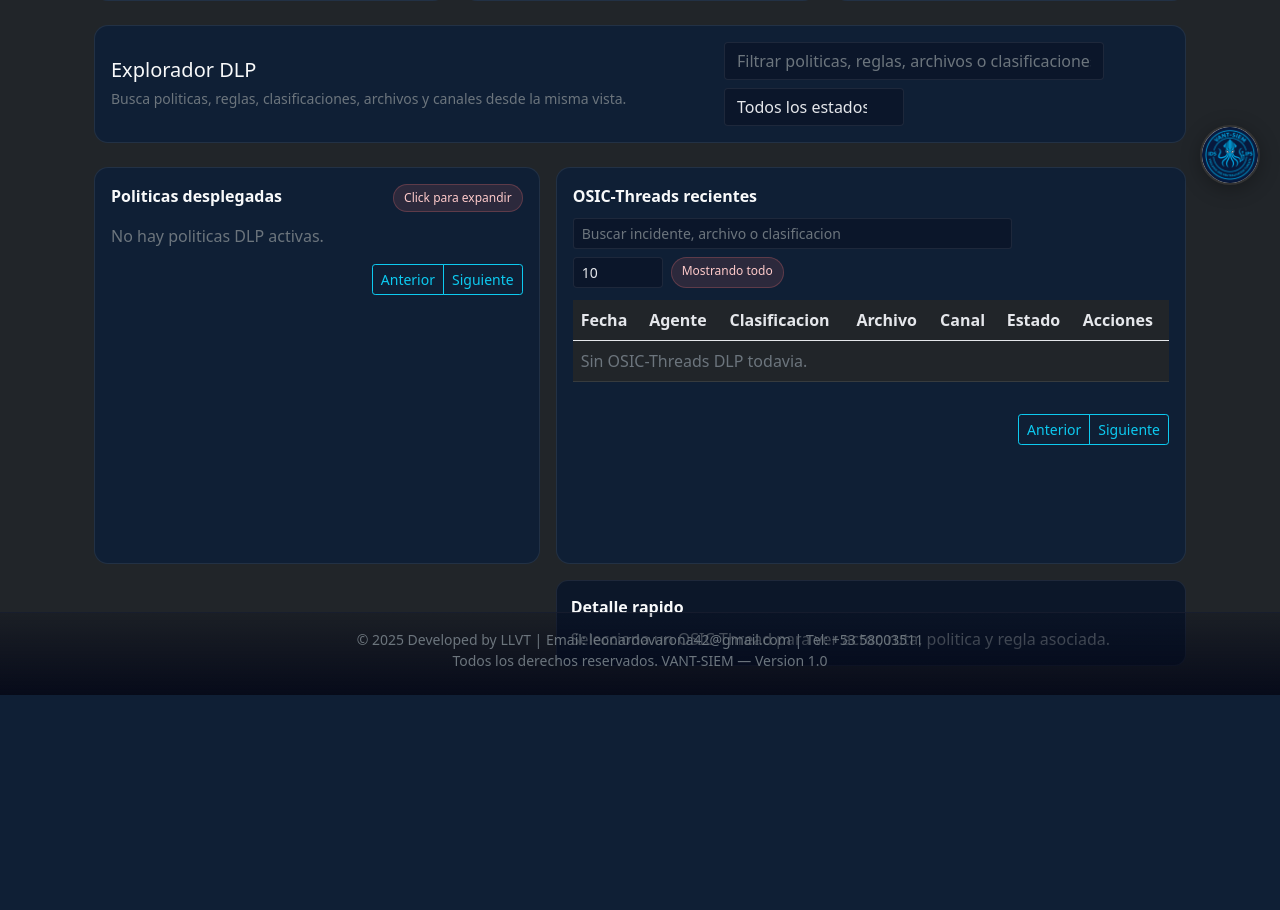
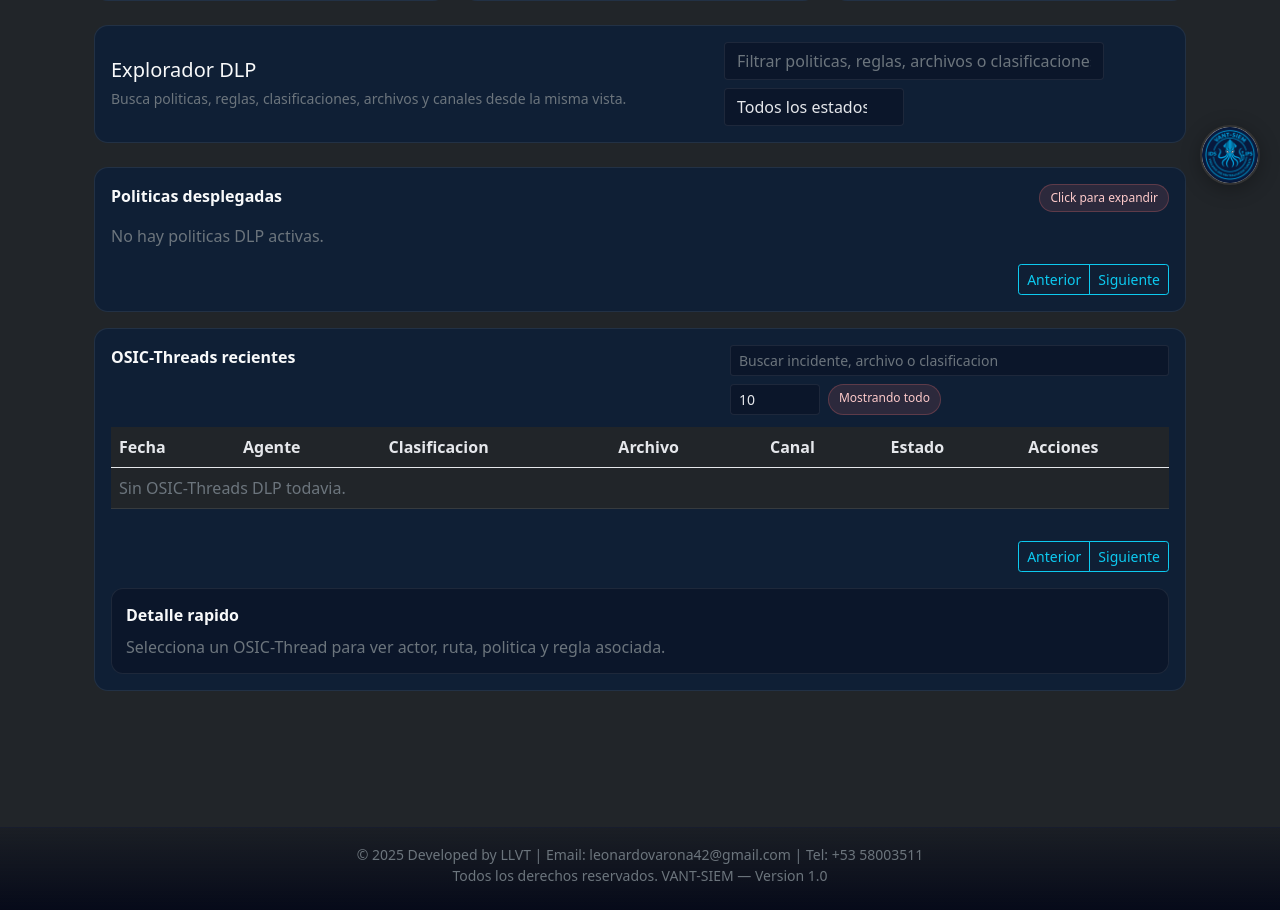
Before and after one commit to leonardovarona42/VANT-SIEM, a Django app: template VANT_SIEM/templates/dlp_service_dashboard.html in a window 1280 px wide. Shown: the part 595-1505 px from the top of the page. Before the commit the page ends 1290 px from the top, so only its background shows below. Run offline with Django 5.2, Linux system fonts and the light colour scheme; the template is opened without the code that fills it, so the values that code supplies are empty; some libraries are stand-ins or nearby versions.

Commit message:
Fix Aegis DLP footer spacing and full-width OSIC table

```diff
--- a/VANT_SIEM/assets/css/dashboard.css
+++ b/VANT_SIEM/assets/css/dashboard.css
@@ -12,6 +12,7 @@ body.dashboard-shell {
 
 .dashboard-main {
     flex: 1 0 auto;
+    padding-bottom: 2.5rem;
 }
 
 .site-footer {
--- a/VANT_SIEM/templates/dlp_service_dashboard.html
+++ b/VANT_SIEM/templates/dlp_service_dashboard.html
@@ -66,11 +66,21 @@
     border-radius: 12px;
     padding: 14px;
   }
+  .dlp-policy-shell,
+  .dlp-osic-shell {
+    min-height: 100%;
+  }
+  .dlp-osic-table-wrap {
+    overflow-x: auto;
+  }
+  .dlp-osic-table-wrap .table {
+    min-width: 1080px;
+  }
 </style>
 {% endblock %}
 
 {% block content %}
-<div class="container mt-4">
+<div class="container mt-4 pb-5">
   <div class="dlp-hero mb-4">
     <div class="d-flex justify-content-between align-items-center flex-wrap gap-3">
       <div>
@@ -120,8 +130,8 @@
   </div>
 
   <div class="row g-3">
-    <div class="col-lg-5">
-      <div class="dlp-card">
+    <div class="col-12">
+      <div class="dlp-card dlp-policy-shell">
         <div class="dlp-toolbar justify-content-between">
           <strong class="me-auto">Politicas desplegadas</strong>
           <span class="dlp-chip">Click para expandir</span>
@@ -155,8 +165,8 @@
         </div>
       </div>
     </div>
-    <div class="col-lg-7">
-      <div class="dlp-card">
+    <div class="col-12">
+      <div class="dlp-card dlp-osic-shell">
         <div class="dlp-toolbar justify-content-between">
           <strong class="me-auto">OSIC-Threads recientes</strong>
           <div class="d-flex gap-2 flex-wrap">
@@ -169,7 +179,7 @@
             <span class="dlp-chip" id="dlp-incident-state">Mostrando todo</span>
           </div>
         </div>
-        <div class="table-responsive">
+        <div class="dlp-osic-table-wrap">
           <table class="table table-dark table-hover dlp-table" id="dlp-incidents-table">
             <thead><tr><th>Fecha</th><th>Agente</th><th>Clasificacion</th><th>Archivo</th><th>Canal</th><th>Estado</th><th>Acciones</th></tr></thead>
             <tbody>
@@ -203,10 +213,10 @@
             <button class="btn btn-outline-info" type="button" id="dlp-incident-next">Siguiente</button>
           </div>
         </div>
-      </div>
         <div class="dlp-detail mt-3" id="dlp-incident-detail">
         <strong class="d-block mb-2">Detalle rapido</strong>
         <div class="text-muted">Selecciona un OSIC-Thread para ver actor, ruta, politica y regla asociada.</div>
+        </div>
       </div>
     </div>
   </div>
```
Lines whose indentation alone changed are shown as unchanged.
